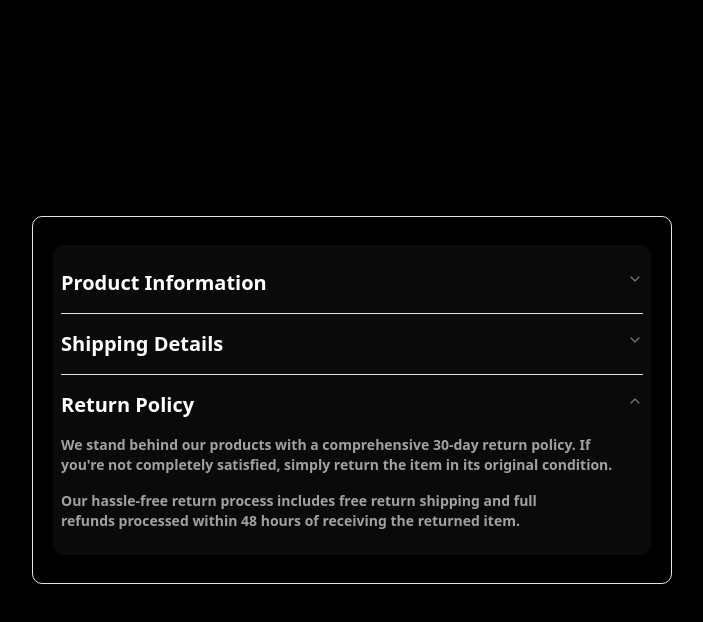
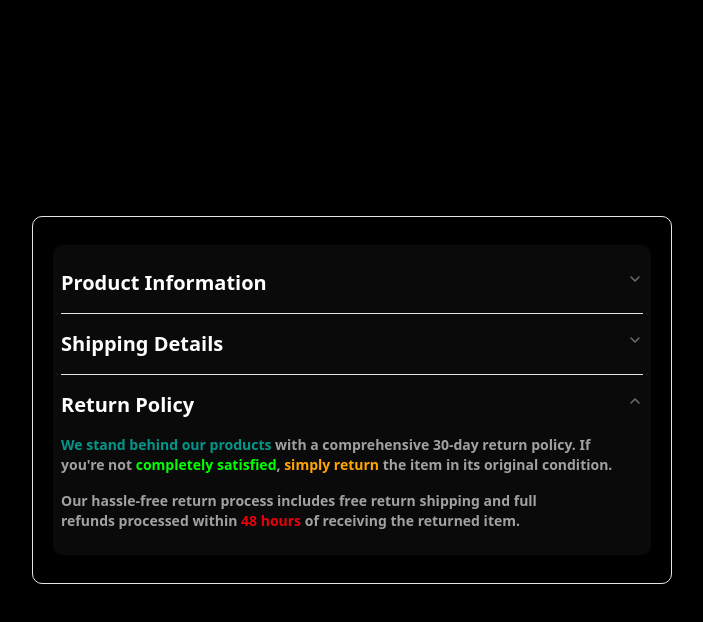
Before and after one commit to PouryaSoleimani/SHAD__CN, a Next.js app: page /accordions in a window 1280 px wide. Both pictures are taken after a click on the button "Return Policy". Shown: the top 622 px of the page, without its empty margins (288-991 px from the left). Built offline with nearby package versions, Linux system fonts and the light colour scheme.

Commit message:
SHAD___CN

```diff
--- a/app/globals.css
+++ b/app/globals.css
@@ -44,6 +44,7 @@
   --color-tg: var(--team-100);
   --color-siz-primary: var(--siz-primary);
   --color-siz-secondary: var(--siz-secondary);
+  --color-pourya: var(--pourya);
 }
 
 :root {
@@ -72,6 +73,7 @@
   --team-100: oklch(0.8 0.188 70.08);
   --siz-primary: oklch(0.577 0.245 27.325);
   --siz-secondary: oklch(0.6 0.118 184.704);
+  --pourya: oklch(1.2 6.428 90.12);
   --sidebar: oklch(0.985 0 0);
   --sidebar-foreground: oklch(0.145 0 0);
   --sidebar-primary: oklch(0.205 0 0);
--- a/components/templates/Accordions.tsx
+++ b/components/templates/Accordions.tsx
@@ -35,13 +35,13 @@ export function Accordions() {
                 <AccordionTrigger className="text-xl font-bold">Return Policy</AccordionTrigger>
                 <AccordionContent className="flex flex-col gap-4 text-balance">
                     <p className="text-neutral-400">
-                        We stand behind our products with a comprehensive 30-day return
-                        policy. If you&apos;re not completely satisfied, simply return the
+                        <b className="text-siz-secondary"> We stand behind our products</b> with a comprehensive 30-day return
+                        policy. If you&apos;re not <b className="text-pourya">completely satisfied</b>, <b className="text-tg">simply return</b> the
                         item in its original condition.
                     </p>
                     <p className="text-neutral-400">
                         Our hassle-free return process includes free return shipping and
-                        full refunds processed within 48 hours of receiving the returned
+                        full refunds processed within <b className="text-siz-primary">48 hours</b> of receiving the returned
                         item.
                     </p>
                 </AccordionContent>
```
